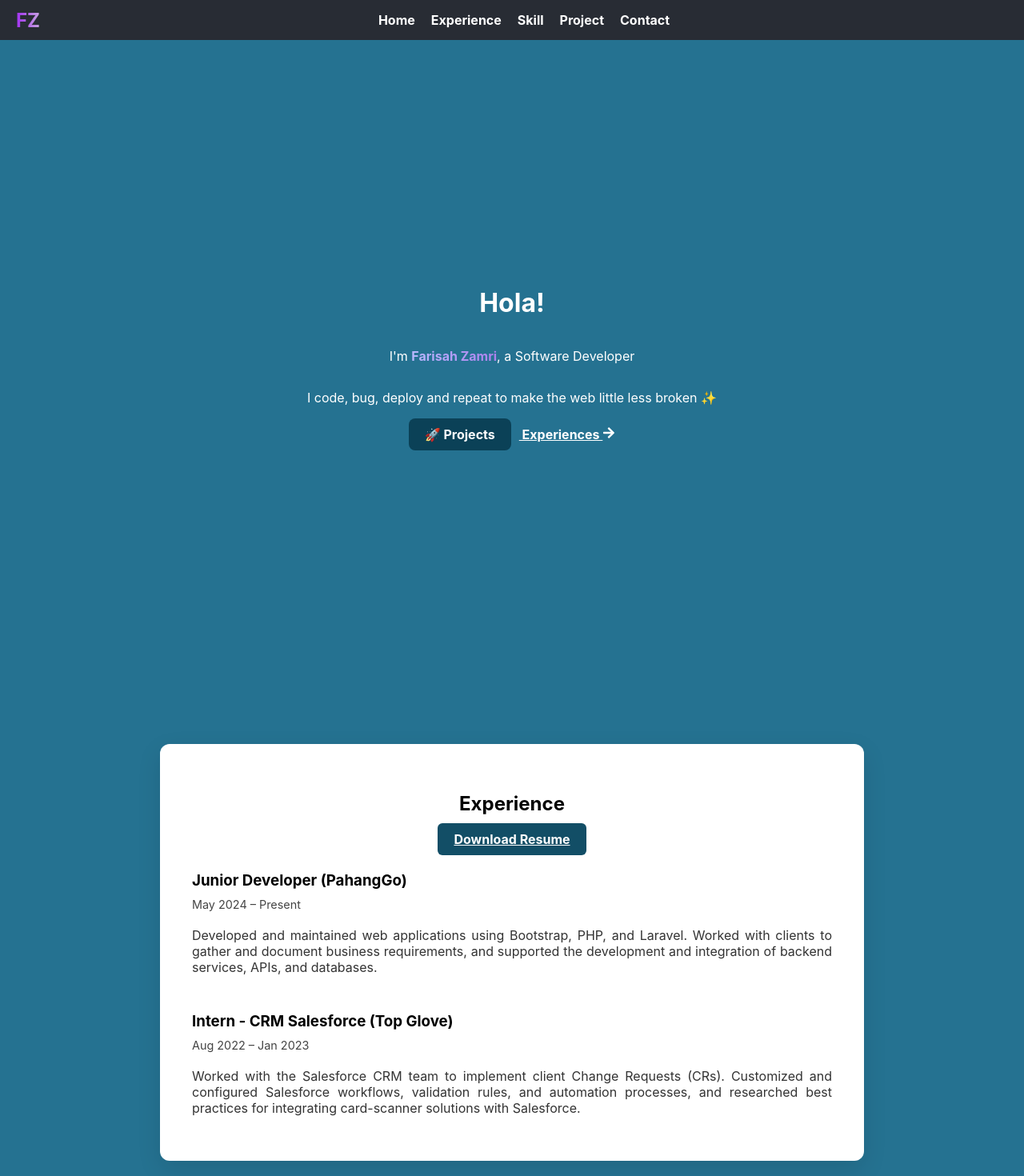
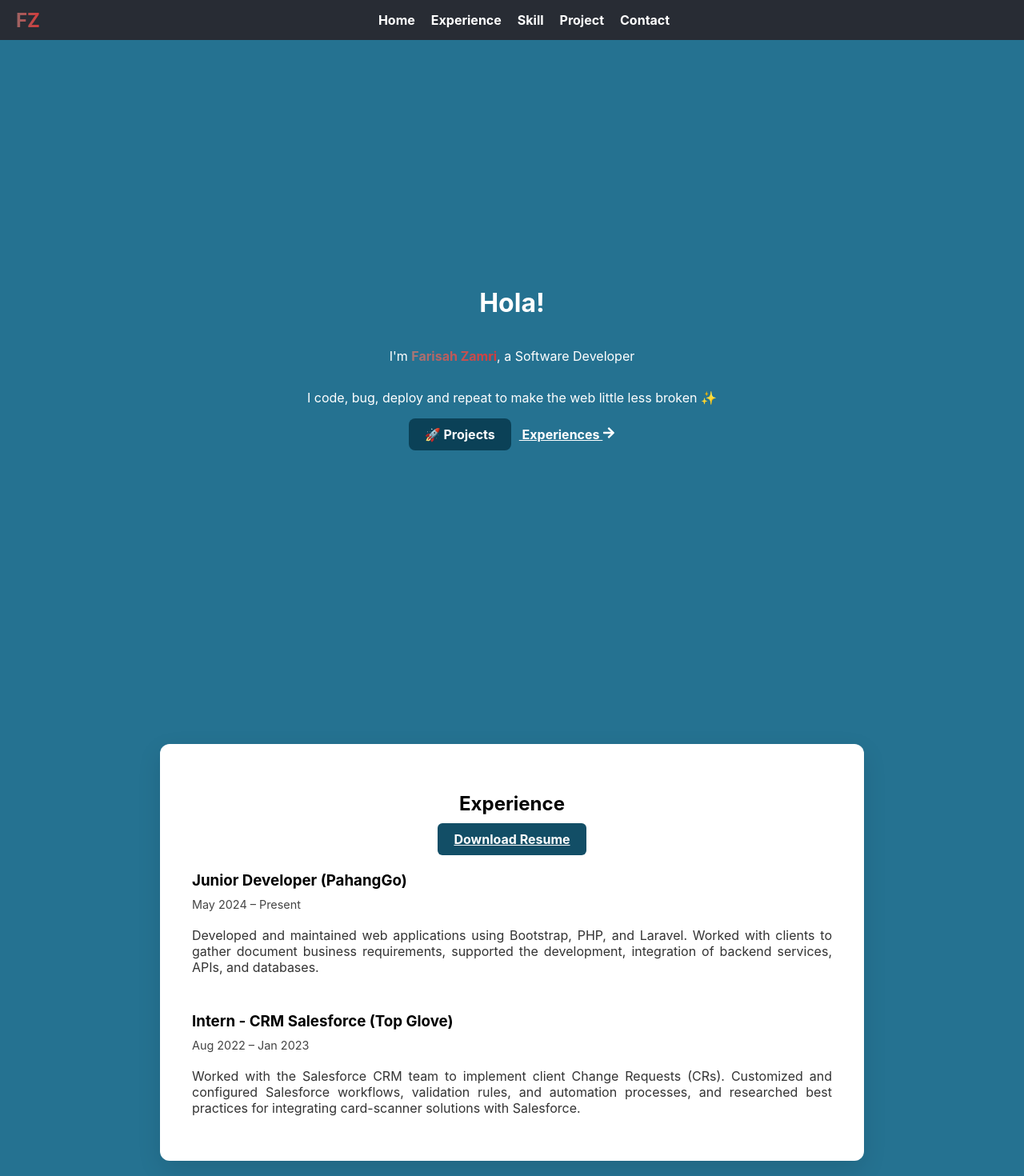
Before and after one commit to MzHaIla/Portfolio, a React (Create React App) app: page / in a window 1280 px wide. Shown: the top 1470 px of the page at 80% size. Built offline with nearby package versions, Linux system fonts and the light colour scheme.

Commit message:
Update colour gradient and link

```diff
--- a/src/App.js
+++ b/src/App.js
@@ -56,7 +56,7 @@ function App() {
                     <div className="experience-item fade-right">
                         <h3>Junior Developer (PahangGo)</h3>
                         <span>May 2024 – Present</span>
-                        <p >Developed and maintained web applications using Bootstrap, PHP, and Laravel. Worked with clients to gather and document business requirements, and supported the development and integration of backend services, APIs, and databases.</p>
+                        <p >Developed and maintained web applications using Bootstrap, PHP, and Laravel. Worked with clients to gather document business requirements, supported the development, integration of backend services, APIs, and databases.</p>
                     </div>
                     <div className="experience-item fade-right">
                         <h3>Intern - CRM Salesforce (Top Glove)</h3>
--- a/src/Contact.js
+++ b/src/Contact.js
@@ -6,7 +6,7 @@ function ContactsSection() {
                 <div className="footer-links">
                     <a href="mailto:farisah0340@gmail.com">farisah0340@gmail.com</a>
                     {/* <a href="https://github.com/blahblahblah" target="_blank" rel="noreferrer">GitHub</a> */}
-                    <a href="https://linkedin.com/in/blahblahblah" target="_blank" rel="noreferrer">LinkedIn</a>
+                    <a href="https://www.linkedin.com/in/farisah-athira-b09815237" target="_blank" rel="noreferrer">LinkedIn</a>
                 </div>
             </div>
         </footer>
--- a/src/css/App.css
+++ b/src/css/App.css
@@ -29,7 +29,7 @@ html, body {
   font-size: 1.5rem;
   text-decoration: none;
 
-  background: linear-gradient(90deg, #A130F2, #c7a3e1);
+  background: linear-gradient(90deg, #9b6565, #d53a3a);
   -webkit-background-clip: text;
   -webkit-text-fill-color: transparent;
   background-clip: text;
@@ -100,7 +100,7 @@ p, h1, a {
 .gradient-name {
   font-weight: bold;
 
-  background: linear-gradient(90deg, #B8B9FF, #ad80ed);
+  background: linear-gradient(90deg, #a97777, #d53a3a);
   -webkit-background-clip: text;
   -webkit-text-fill-color: transparent;
   background-clip: text; /* fallback */
```
